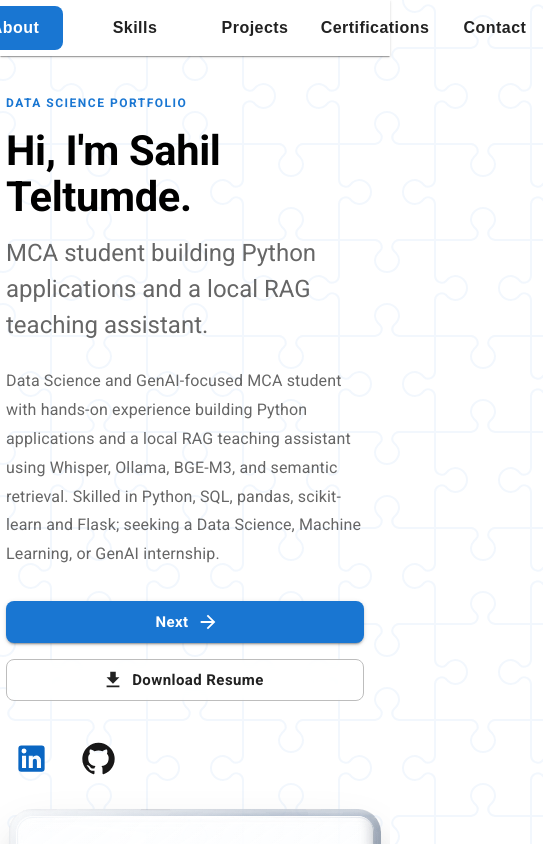
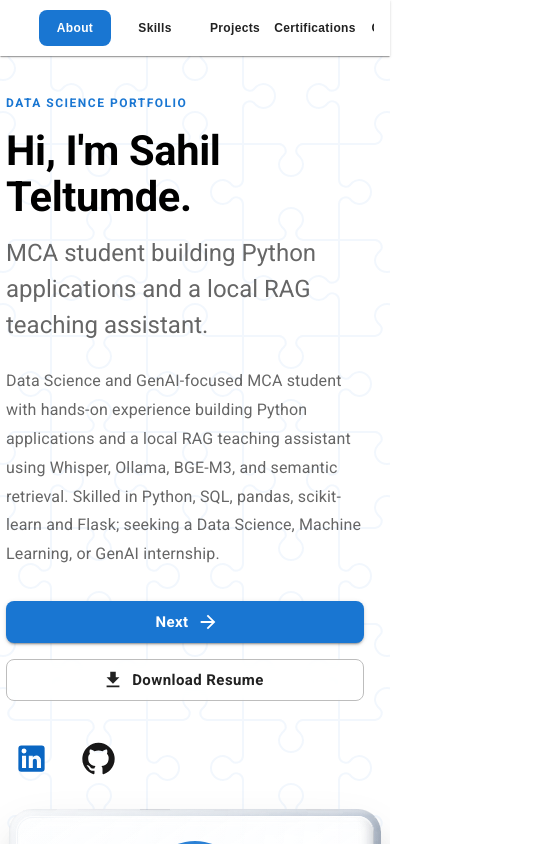
Before and after one commit to Sahil-1727/portfolio, a React (Vite) app: page / in a window 390 px wide. Both pictures are taken after a click on the button "About". Shown: the top 844 px of the page, 543 px wide, since content can reach past the window. Built offline with nearby package versions, Linux system fonts and the light colour scheme.

Commit message:
fix mobile responsiveness for header, cards, and layout

```diff
--- a/src/components/AboutCard.tsx
+++ b/src/components/AboutCard.tsx
@@ -14,7 +14,7 @@ function AboutCard() {
         p: { xs: 3, md: 4 },
         borderRadius: 4,
         border: "1px solid",
-        height: "75vh",
+        height: { md: "75vh" },
         overflow: "auto",
         borderColor: "divider",
         backgroundColor: "#fafafa",
@@ -23,22 +23,23 @@ function AboutCard() {
       <Stack spacing={3}>
         {/* Header */}
         <Stack
-          direction={"row"}
-          sx={{ justifyContent: "space-around", alignItems: "center" }}
+          direction={{ xs: "column", sm: "row" }}
+          sx={{ justifyContent: "space-around", alignItems: "center", gap: 2 }}
         >
           <Avatar
             sx={{
-              width: 150,
-              height: 150,
-              fontSize: 44,
+              width: { xs: 100, md: 150 },
+              height: { xs: 100, md: 150 },
+              fontSize: { xs: 32, md: 44 },
               fontWeight: 800,
               bgcolor: "primary.main",
+              flexShrink: 0,
             }}
           >
             {profile.initials}
           </Avatar>
 
-          <Box sx={{ width: "65%" }}>
+          <Box sx={{ width: { xs: "100%", sm: "65%" } }}>
             <Typography variant="h4" sx={{ fontWeight: 600 }}>
               {profile.name}
             </Typography>
--- a/src/components/CertificationsCard.tsx
+++ b/src/components/CertificationsCard.tsx
@@ -33,7 +33,7 @@ function CertificationsCard() {
         <Box
           sx={{
             display: "grid",
-            gridTemplateColumns: { xs: "1fr", sm: "repeat(2, 1fr)" },
+            gridTemplateColumns: { xs: "1fr", md: "repeat(2, 1fr)" },
             gap: 2,
           }}
         >
--- a/src/components/Header.tsx
+++ b/src/components/Header.tsx
@@ -18,25 +18,37 @@ function Header({ activePanel, setActivePanel }: NavigationProps) {
       }}
     >
       <Container maxWidth="lg">
-        <Toolbar disableGutters sx={{ justifyContent: "center" }}>
+        <Toolbar
+          disableGutters
+          sx={{
+            justifyContent: "center",
+            overflowX: "auto",
+            "&::-webkit-scrollbar": { display: "none" },
+            scrollbarWidth: "none",
+          }}
+        >
           <Box
             sx={{
               position: "relative",
               display: "flex",
-              gap: `${gap}px`,
+              gap: { xs: "8px", md: `${gap}px` },
               alignSelf: "stretch",
               alignItems: "center",
+              minWidth: "max-content",
             }}
           >
             <Box
               sx={{
                 position: "absolute",
                 left: 0,
-                width: `${buttonWidth}px`,
-                height: "44px",
+                width: { xs: "72px", md: `${buttonWidth}px` },
+                height: "36px",
                 borderRadius: 2,
                 backgroundColor: "primary.main",
-                transform: `translateX(${activeIndex * (buttonWidth + gap)}px)`,
+                transform: {
+                  xs: `translateX(${activeIndex * (72 + 8)}px)`,
+                  md: `translateX(${activeIndex * (buttonWidth + gap)}px)`,
+                },
                 transition: "transform 300ms ease",
                 zIndex: 0,
               }}
@@ -47,14 +59,14 @@ function Header({ activePanel, setActivePanel }: NavigationProps) {
                   key={item.value}
                   onClick={() => setActivePanel(item.value)}
                   sx={{
-                    width: `${buttonWidth}px`,
-                    height: "44px",
-                    px: 2,
+                    width: { xs: "72px", md: `${buttonWidth}px` },
+                    height: { xs: "36px", md: "44px" },
+                    px: { xs: 1, md: 2 },
                     zIndex: 1,
                     color:
                       activePanel === item.value ? "white" : "text.primary",
                     textTransform: "none",
-                    fontSize: "16px",
+                    fontSize: { xs: "12px", md: "16px" },
                     fontWeight: 600,
                     fontFamily: "Arial, sans-serif",
                     fontStyle: "normal",
```
